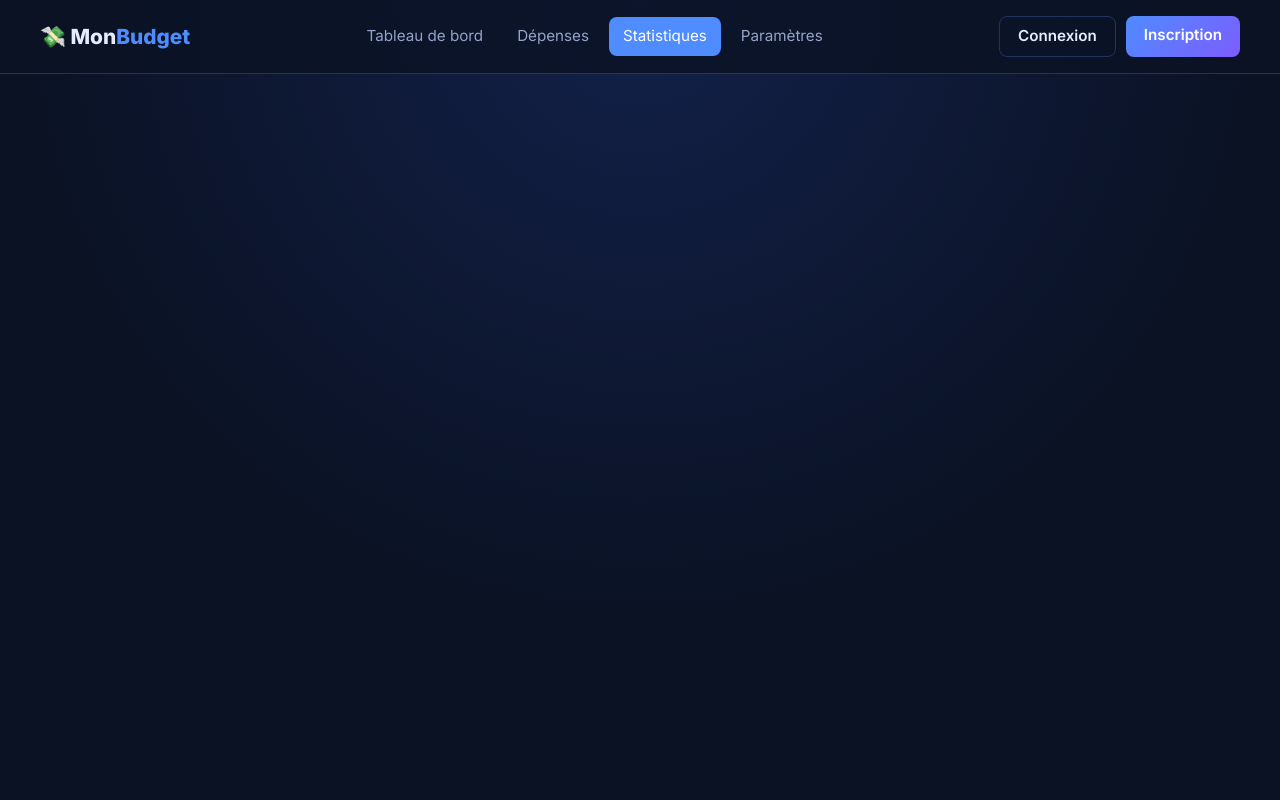
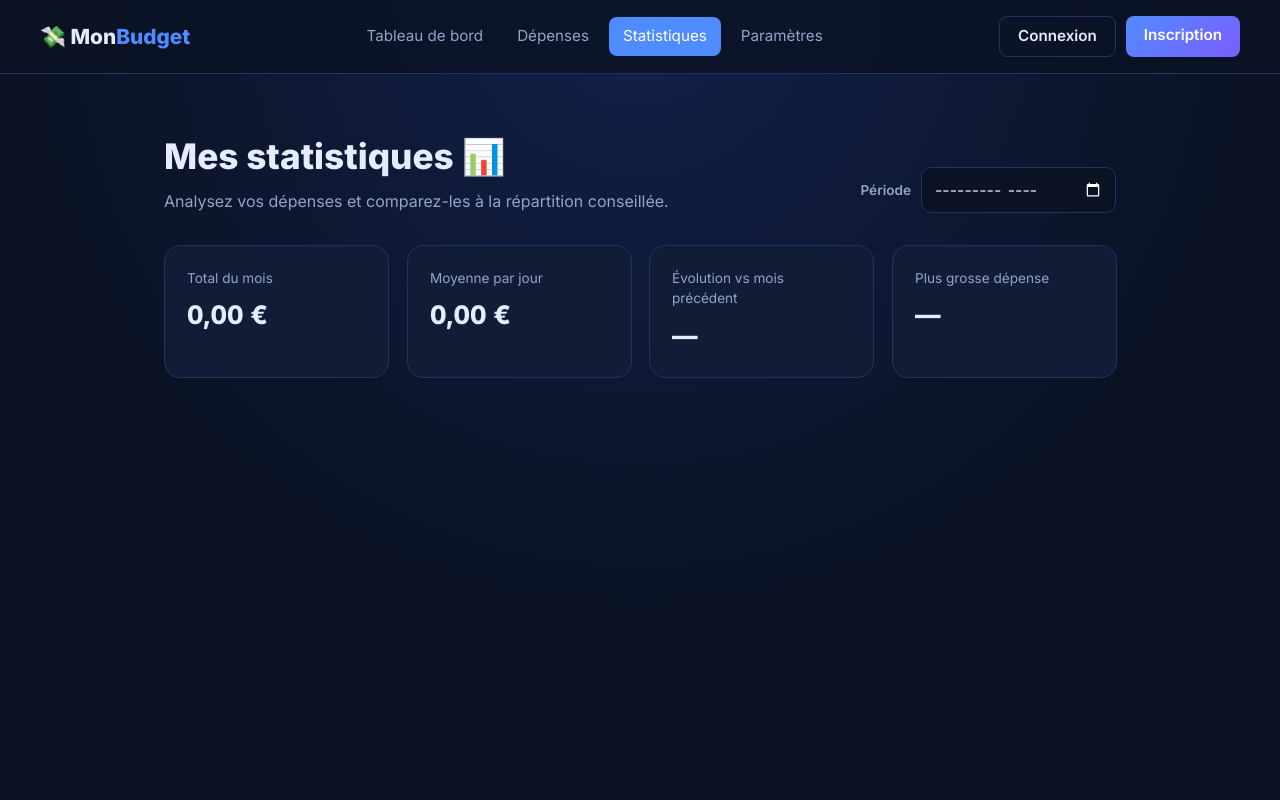
Before and after one commit to r-ovoundard/mon-budget, a PHP site: page /stats.html in a window 1280 px wide. Run offline with PHP 8.4, Linux system fonts and the light colour scheme.

Commit message:
ajout du titre du sélecteur de période et des indicateurs

```diff
--- a/css/style.css
+++ b/css/style.css
@@ -730,3 +730,142 @@ input[type="month"] {
     scroll-behavior: auto !important;
   }
 }
+/* =========================================================
+   PAGE STATISTIQUES – ANIMATIONS
+   ========================================================= */
+:root {
+  --smooth: cubic-bezier(0.65, 0, 0.35, 1);    /* accélère puis ralentit, très doux */
+  --spring: cubic-bezier(0.34, 1.56, 0.64, 1); /* dépasse légèrement puis revient : effet ressort */
+}
+
+/* Passage du flou au net, avec un léger zoom */
+@keyframes blurIn {
+  from { opacity: 0; filter: blur(10px); transform: scale(0.96); }
+  to   { opacity: 1; filter: blur(0);    transform: none; }
+}
+
+/* =========================================================
+   PAGE STATISTIQUES – TITRE ET PÉRIODE
+   ========================================================= */
+.stats-header {
+  display: flex;
+  justify-content: space-between;
+  align-items: flex-end;
+  flex-wrap: wrap;
+  gap: 20px;
+  margin-bottom: 32px;
+  animation: blurIn 0.9s var(--smooth) both;
+}
+
+.stats-header h1 {
+  text-align: left;
+}
+
+.stats-header .subtitle {
+  text-align: left;
+  margin: 6px 0 0;
+}
+
+.period {
+  display: flex;
+  align-items: center;
+  gap: 10px;
+}
+
+.period label {
+  color: var(--text-muted);
+  font-size: 0.85rem;
+  font-weight: 600;
+}
+
+.period input {
+  background: var(--bg);
+  color: var(--text);
+  border: 1px solid var(--border);
+  border-radius: 10px;
+  padding: 9px 12px;
+  font: inherit;
+  color-scheme: dark;
+  transition: border-color 0.4s var(--smooth), box-shadow 0.4s var(--smooth);
+}
+
+.period input:focus {
+  outline: none;
+  border-color: var(--accent-2);
+  box-shadow: 0 0 0 4px rgba(124, 92, 255, 0.2);
+}
+
+/* =========================================================
+   PAGE STATISTIQUES – INDICATEURS
+   ========================================================= */
+.kpis {
+  display: grid;
+  grid-template-columns: repeat(4, 1fr);
+  gap: 18px;
+  margin-bottom: 28px;
+}
+
+.kpi {
+  position: relative;
+  overflow: hidden;
+  background: var(--card);
+  border: 1px solid var(--border);
+  border-radius: 16px;
+  padding: 22px;
+  animation: blurIn 0.9s var(--smooth) both;
+  transition: border-color 0.5s var(--smooth), transform 0.5s var(--spring);
+}
+
+.kpi:nth-child(1) { animation-delay: 0.15s; }
+.kpi:nth-child(2) { animation-delay: 0.25s; }
+.kpi:nth-child(3) { animation-delay: 0.35s; }
+.kpi:nth-child(4) { animation-delay: 0.45s; }
+
+/* Halo lumineux qui suit la souris : --x et --y sont mis à jour par le JS */
+.kpi::after {
+  content: "";
+  position: absolute;
+  inset: 0;
+  pointer-events: none;
+  background: radial-gradient(220px circle at var(--x, 50%) var(--y, 50%), rgba(124, 92, 255, 0.2), transparent 70%);
+  opacity: 0;
+  transition: opacity 0.5s var(--smooth);
+}
+
+.kpi:hover {
+  border-color: var(--accent-2);
+  transform: scale(1.02);
+}
+
+.kpi:hover::after {
+  opacity: 1;
+}
+
+/* Le texte reste au-dessus du halo */
+.kpi > * {
+  position: relative;
+  z-index: 1;
+}
+
+.kpi-label {
+  display: block;
+  color: var(--text-muted);
+  font-size: 0.85rem;
+  margin-bottom: 8px;
+}
+
+.kpi-value {
+  font-size: 1.6rem;
+  font-weight: 800;
+  font-variant-numeric: tabular-nums; /* chiffres de même largeur : le compteur ne "danse" pas */
+}
+
+.kpi-sub {
+  display: block;
+  margin-top: 4px;
+  font-size: 0.8rem;
+  color: var(--text-muted);
+}
+
+.trend-up   { color: var(--logement); }  /* les dépenses augmentent */
+.trend-down { color: var(--transport); } /* les dépenses baissent */
--- a/stats.html
+++ b/stats.html
@@ -28,9 +28,39 @@
 
   <main class="container">
 
-    <!-- TITRE -->
+        <!-- ===== TITRE ET PÉRIODE ===== -->
+    <section class="stats-header">
+      <div>
+        <h1>Mes statistiques 📊</h1>
+        <p class="subtitle">Analysez vos dépenses et comparez-les à la répartition conseillée.</p>
+      </div>
+      <div class="period">
+        <label for="period">Période</label>
+        <input type="month" id="period">
+        <!-- EXPORT -->
+      </div>
+    </section>
 
-    <!-- INDICATEURS -->
+    <!-- ===== INDICATEURS ===== -->
+    <section class="kpis">
+      <article class="kpi">
+        <span class="kpi-label">Total du mois</span>
+        <strong class="kpi-value" id="kpi-total">0,00 €</strong>
+      </article>
+      <article class="kpi">
+        <span class="kpi-label">Moyenne par jour</span>
+        <strong class="kpi-value" id="kpi-average">0,00 €</strong>
+      </article>
+      <article class="kpi">
+        <span class="kpi-label">Évolution vs mois précédent</span>
+        <strong class="kpi-value" id="kpi-trend">—</strong>
+      </article>
+      <article class="kpi">
+        <span class="kpi-label">Plus grosse dépense</span>
+        <strong class="kpi-value" id="kpi-biggest">—</strong>
+        <span class="kpi-sub" id="kpi-biggest-label"></span>
+      </article>
+    </section>
 
     <!-- GRAPHIQUES -->
 
```
